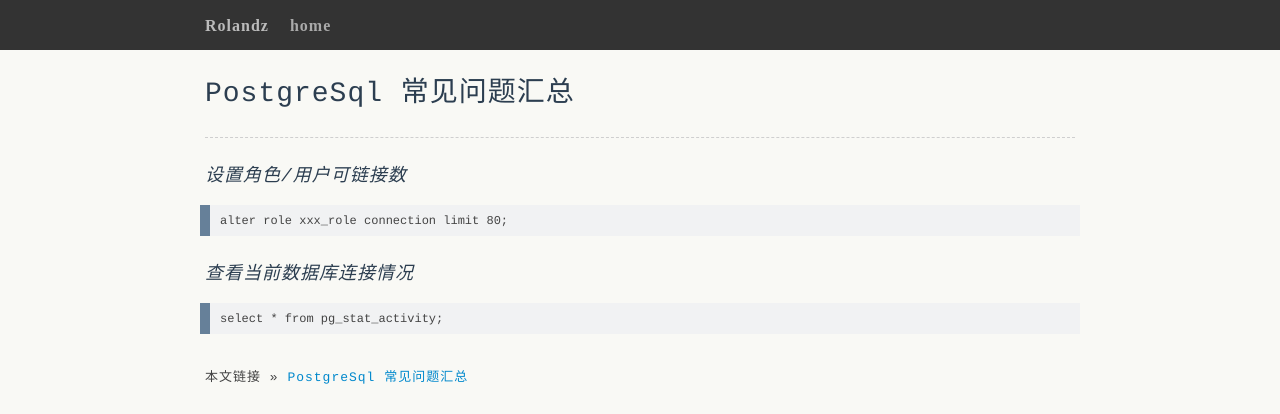
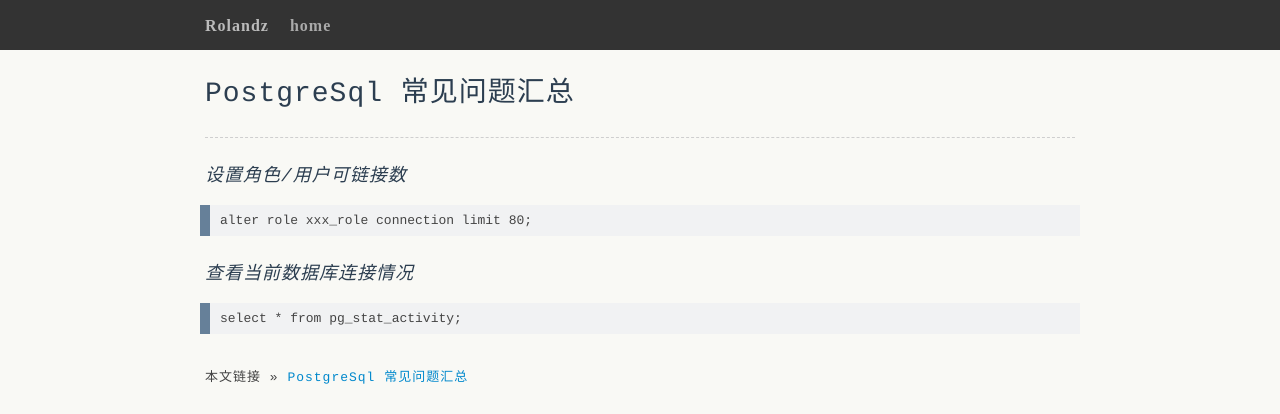
Before and after one commit to uxgnoz/uxgnoz.github.com, a Jekyll site: the page built from _posts/2016-11-09-postgresql-frq.md, in a window 1280 px wide. Shown: the top 414 px of the page. Built offline with Jekyll 4.4.1, drawn with Linux system fonts in a browser that asks for light colours; comment, search, counter and statistics services are not loaded.

Commit message:
screen.css

```diff
--- a/css/screen.css
+++ b/css/screen.css
@@ -227,7 +227,7 @@
   border: 1px solid #ddd;
   /*background-color: #f2f2f2;*/
   padding: 5px 5px 3px 6px;
-  font-family: 'Adobe Hebrew', 'Courier', 'Microsoft Yahei',  sans-serif;
+  font-family: 'Courier', 'Microsoft Yahei',  sans-serif;
   border-radius: 3px;
   font-weight: 600;
   margin-left: 5px;
@@ -237,8 +237,8 @@
 #post pre code {
   border: none;
   padding: 0;
-  font-size: 12px;
-  font-family: "Andale Mono", "Courier";
+  font-size: 13px;
+  font-family: "Courier";
   letter-spacing: 0px;
   /*background-color: #f2f2f2;*/
   font-weight: normal;
```
